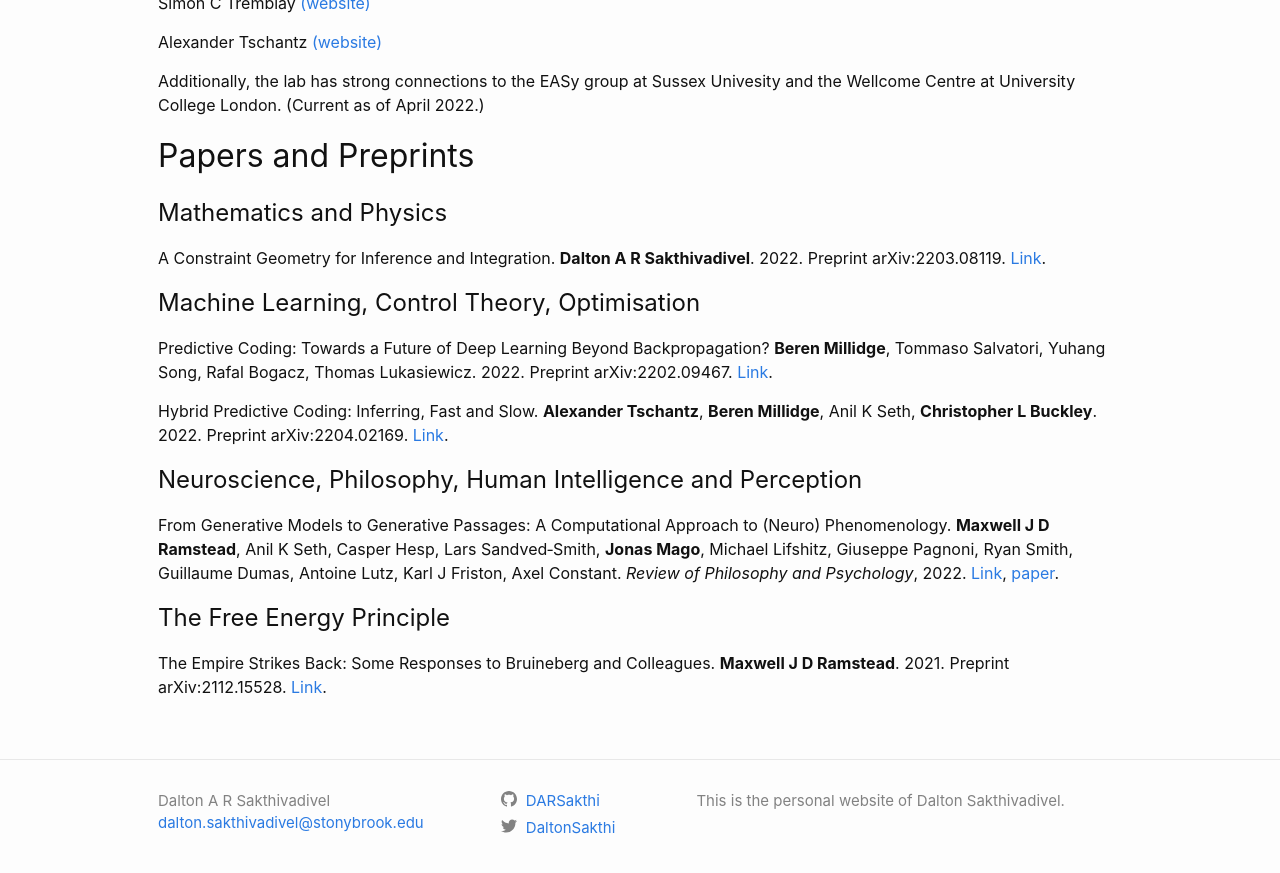
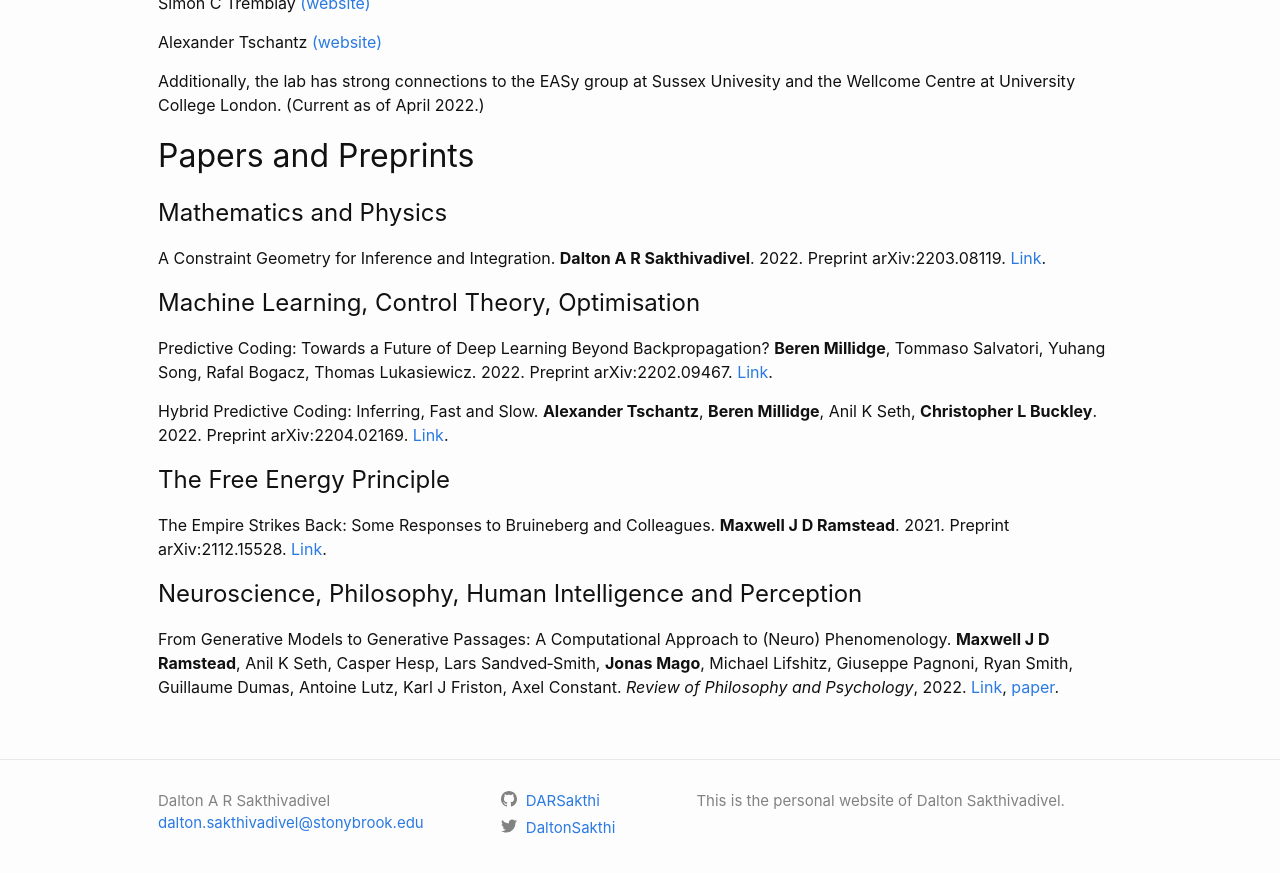
Before and after one commit to DARSakthi/DARSakthi.github.io, a Jekyll site: the page built from verses-lab.markdown, in a window 1280 px wide and 900 px high, scrolled down 836 px. Shown: the top 873 px of the window. Built offline with Jekyll 4.4.1, drawn with Linux system fonts in a browser that asks for light colours.

```diff
--- a/verses-lab.markdown
+++ b/verses-lab.markdown
@@ -51,10 +51,10 @@ Predictive Coding: Towards a Future of Deep Learning Beyond Backpropagation? **B
 
 Hybrid Predictive Coding: Inferring, Fast and Slow. **Alexander Tschantz**, **Beren Millidge**, Anil K Seth, **Christopher L Buckley**. 2022. Preprint arXiv:2204.02169. [Link](https://arxiv.org/abs/2204.02169).
 
+# The Free Energy Principle
+
+The Empire Strikes Back: Some Responses to Bruineberg and Colleagues. **Maxwell J D Ramstead**. 2021. Preprint arXiv:2112.15528. [Link](https://arxiv.org/abs/2112.15528).
+
 # Neuroscience, Philosophy, Human Intelligence and Perception
 
 From Generative Models to Generative Passages: A Computational Approach to (Neuro) Phenomenology. **Maxwell J D Ramstead**, Anil K Seth, Casper Hesp, Lars Sandved‑Smith, **Jonas Mago**, Michael Lifshitz, Giuseppe Pagnoni, Ryan Smith, Guillaume Dumas, Antoine Lutz, Karl J Friston, Axel Constant. _Review of Philosophy and Psychology_, 2022. [Link](https://link.springer.com/article/10.1007/s13164-021-00604-y), [paper](https://darsakthi.github.io/files/MJDR2022-1.pdf).
-
-# The Free Energy Principle
-
-The Empire Strikes Back: Some Responses to Bruineberg and Colleagues. **Maxwell J D Ramstead**. 2021. Preprint arXiv:2112.15528. [Link](https://arxiv.org/abs/2112.15528).
```
